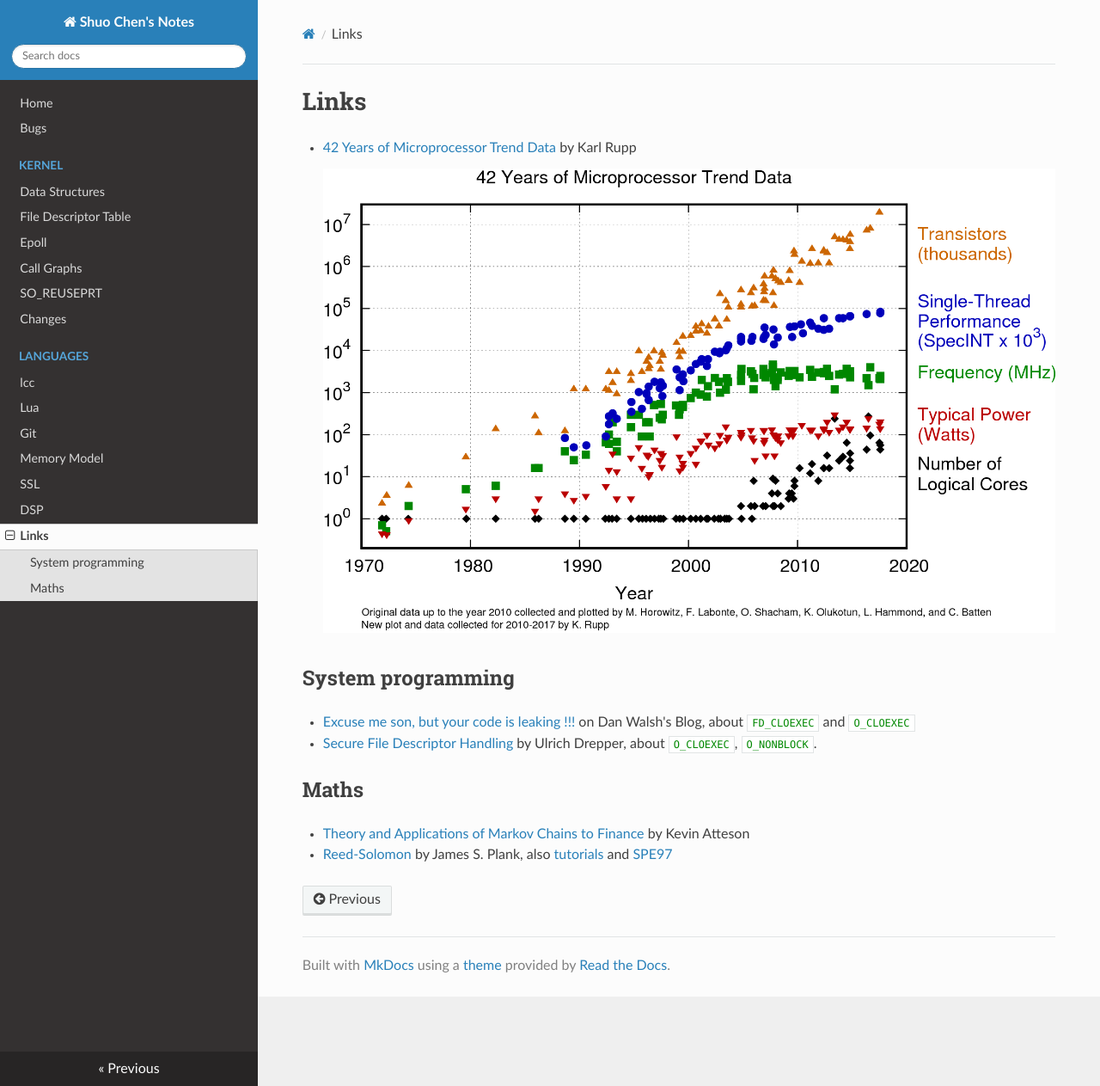
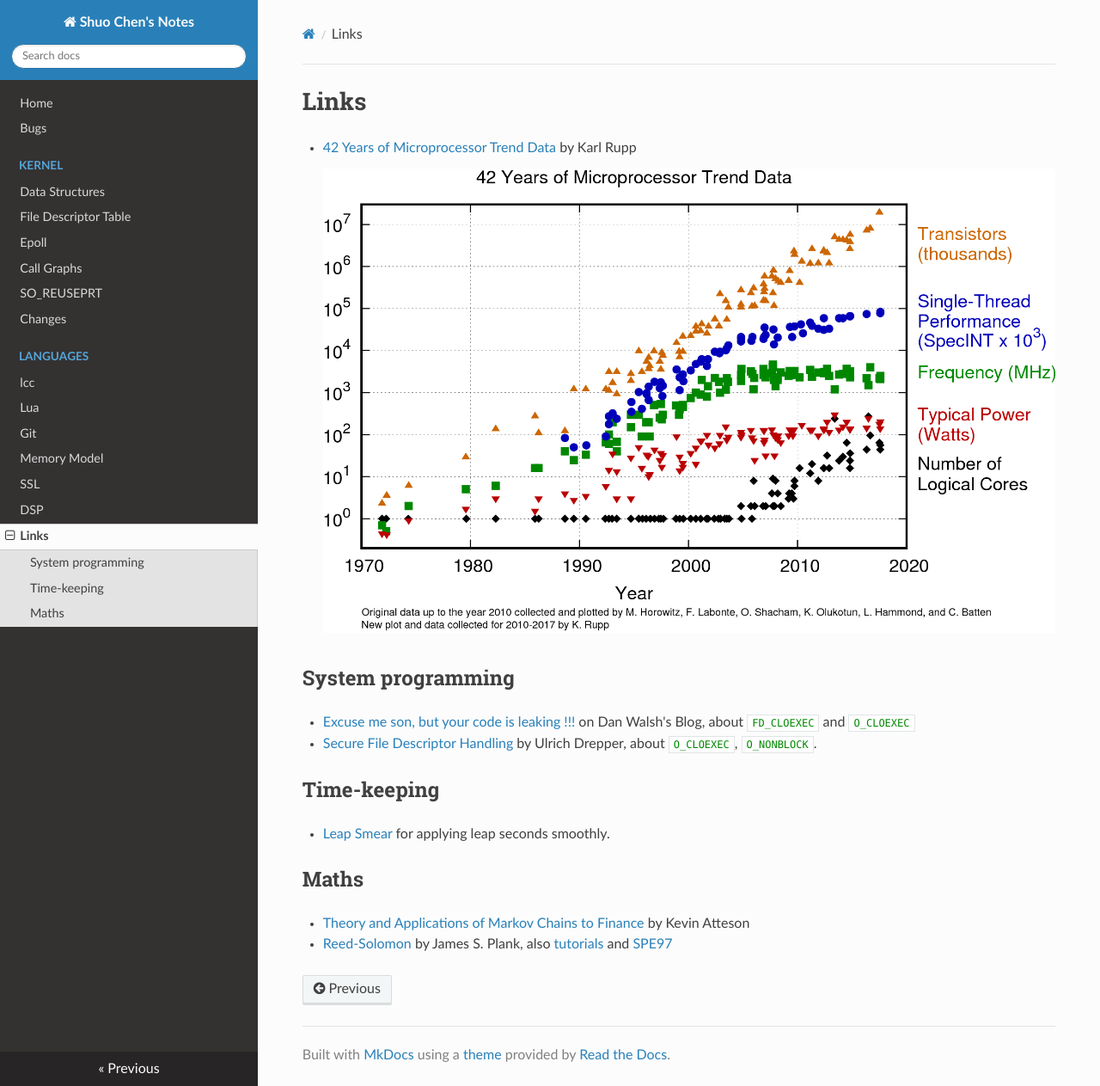
Before and after one commit to chenshuo/notes, an MkDocs documentation site: the page built from docs/links.md, in a window 1280 px wide and 1263 px high. Shown: the whole window at 86% size. Built offline with MkDocs 1.6.1, drawn with Linux system fonts in a browser that asks for light colours; nearby versions of some CDN libraries; old or Windows-style settings are respelled for this version of MkDocs.

Commit message:
Leap smear.

```diff
--- a/docs/links.md
+++ b/docs/links.md
@@ -8,6 +8,10 @@
 * [Excuse me son, but your code is leaking !!!](https://danwalsh.livejournal.com/53603.html) on Dan Walsh's Blog, about `FD_CLOEXEC` and `O_CLOEXEC`
 * [Secure File Descriptor Handling](https://udrepper.livejournal.com/20407.html) by Ulrich Drepper, about `O_CLOEXEC`, `O_NONBLOCK`.
 
+## Time-keeping
+
+* [Leap Smear](https://developers.google.com/time/smear) for applying leap seconds smoothly.
+
 ## Maths
 
 * [Theory and Applications of Markov Chains to Finance](http://www.atteson.com/Markov/) by Kevin Atteson
```
